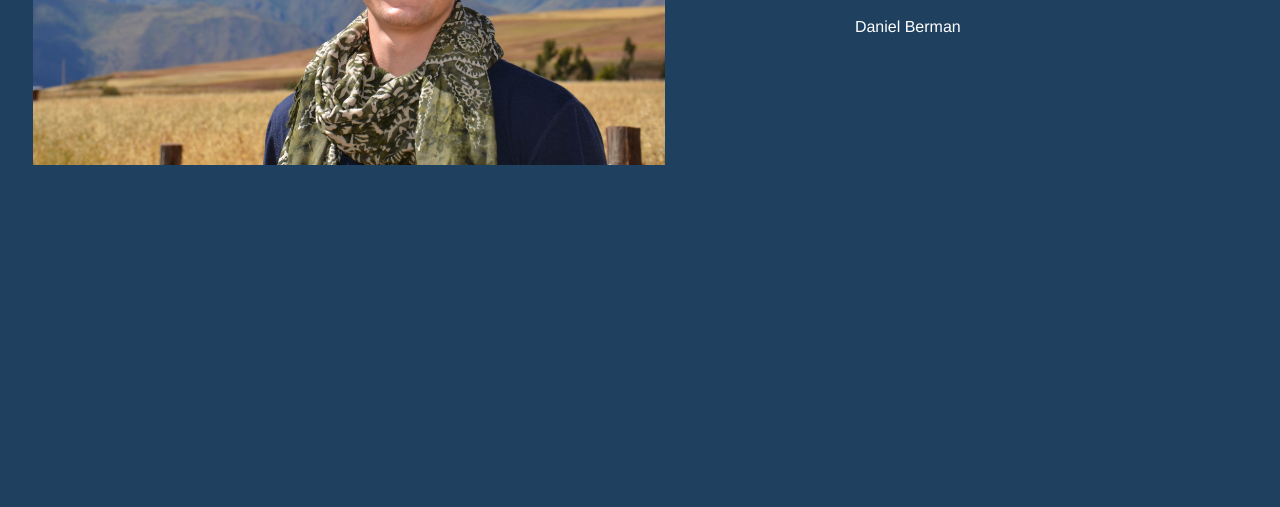
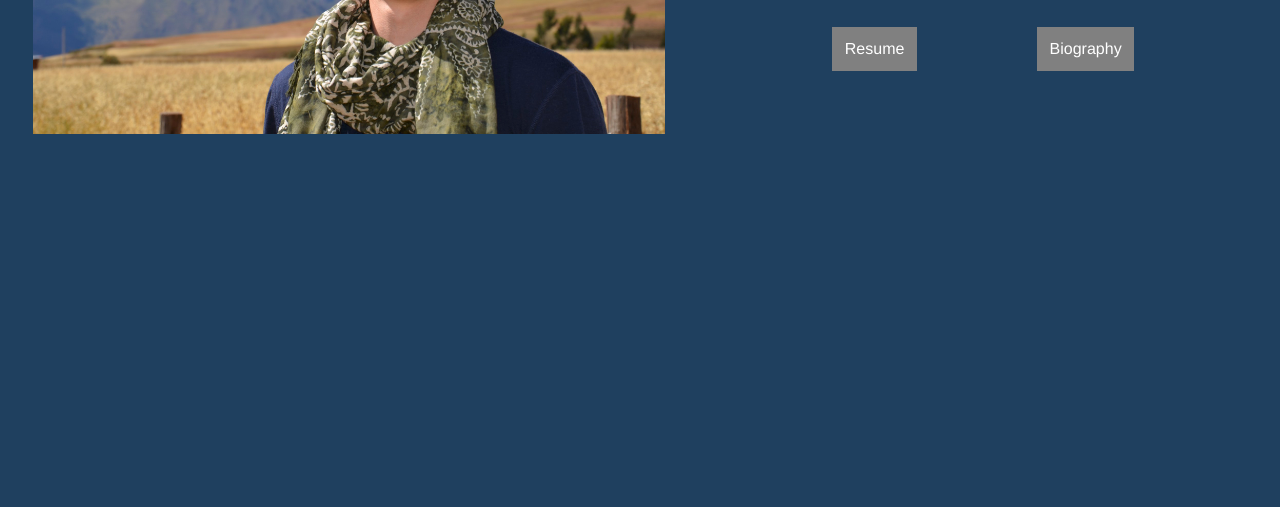
Before and after one commit to dberma02/dberma02.github.io, a plain HTML site: page index.html in a window 1280 px wide. Shown: the part 293-800 px from the top of the page. Drawn offline with Linux system fonts and the light colour scheme.

Commit message:
troubleshooting postitioning

```diff
--- a/index-style.css
+++ b/index-style.css
@@ -7,16 +7,6 @@ body {
     background-color: #1f405f;
 }
 
-h1 {
-    position: relative;
-    bottom: -300px;
-    color: #333366;
-    font-weight: 400;
-    font-size: 100%;
-    margin-left: 67%;
-    color: white;
-    vertical-align: -500%;
-}
 
 img {
     width: 50%;
@@ -24,39 +14,39 @@ img {
 
 }
 
+h1 {
+    position: absolute;
+    color: #333366;
+    font-weight: 400;
+    font-size: 200%;
+    margin-left: 67%;
+    color: white;
+    vertical-align: -600%;
+    top: 10%;
+}
+
 a:link, a:hover, a:visited, a:active {
 
-    font-size: 50px;
+    font-size: 100%;
     margin-left: 11%;
     font-weight: 500;
-    position: relative;
     color: white;
-    bottom: 250px;
     text-decoration: none;
     background-color: grey;
     padding: 1%;
 }
 
 a:hover {
-
     color: #1f405f;
 }
-/*
 
 #resume_link {
-    position: relative;
-    left: 30px;
-    font-weight: 700;
-    background-color: blue;
-    margin-left: 5%;
-    color: gray;
-    padding: 2%;
+    position: absolute;
+    left: 54%;
+    top: 40%
 }
 #bio_link {
-    margin-left: 5%;
-    font-weight: 700;
-    color: gray;
-    padding: 2%;
-
+    position: absolute;
+    left: 70%;
+    top: 40%;
 }
-*/
```
